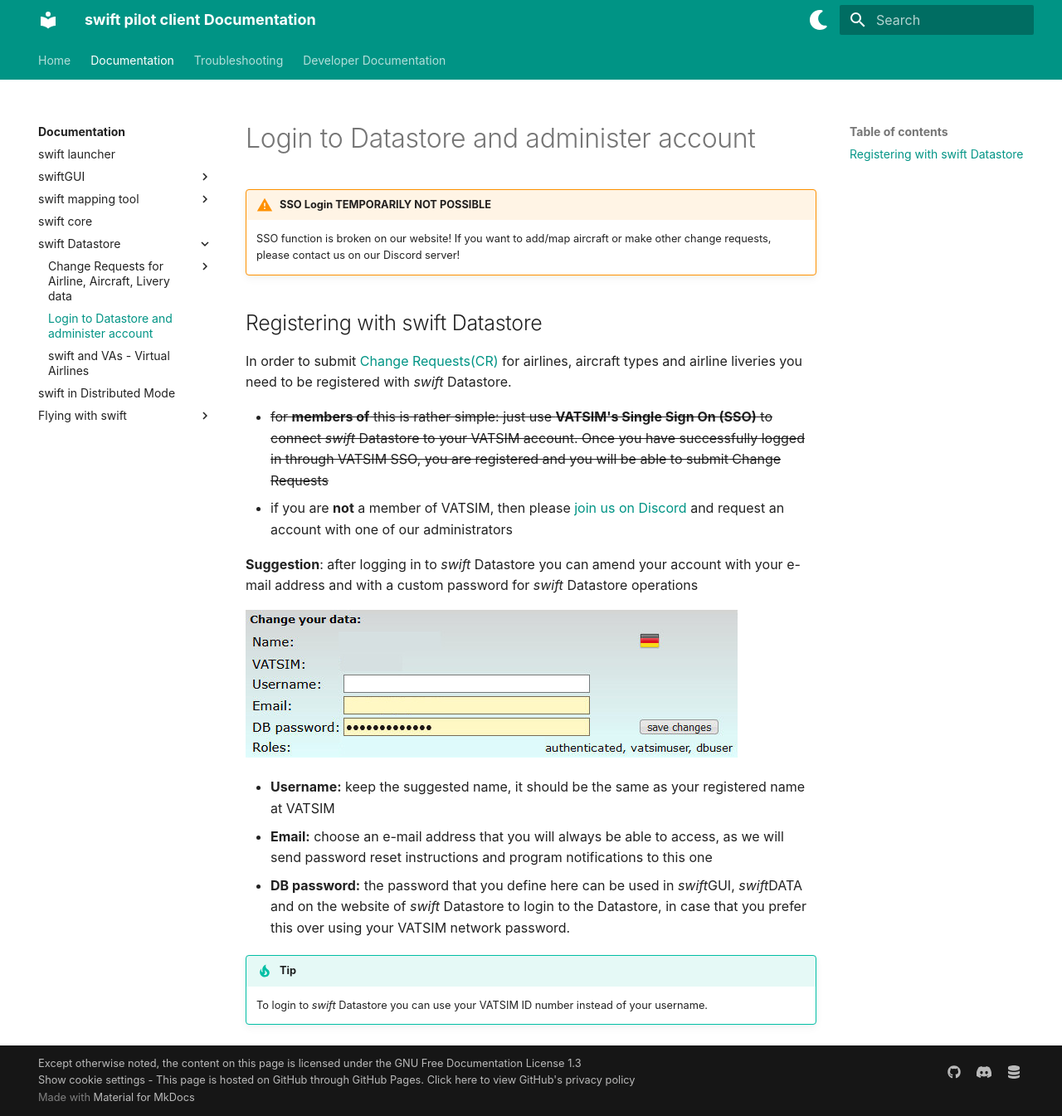
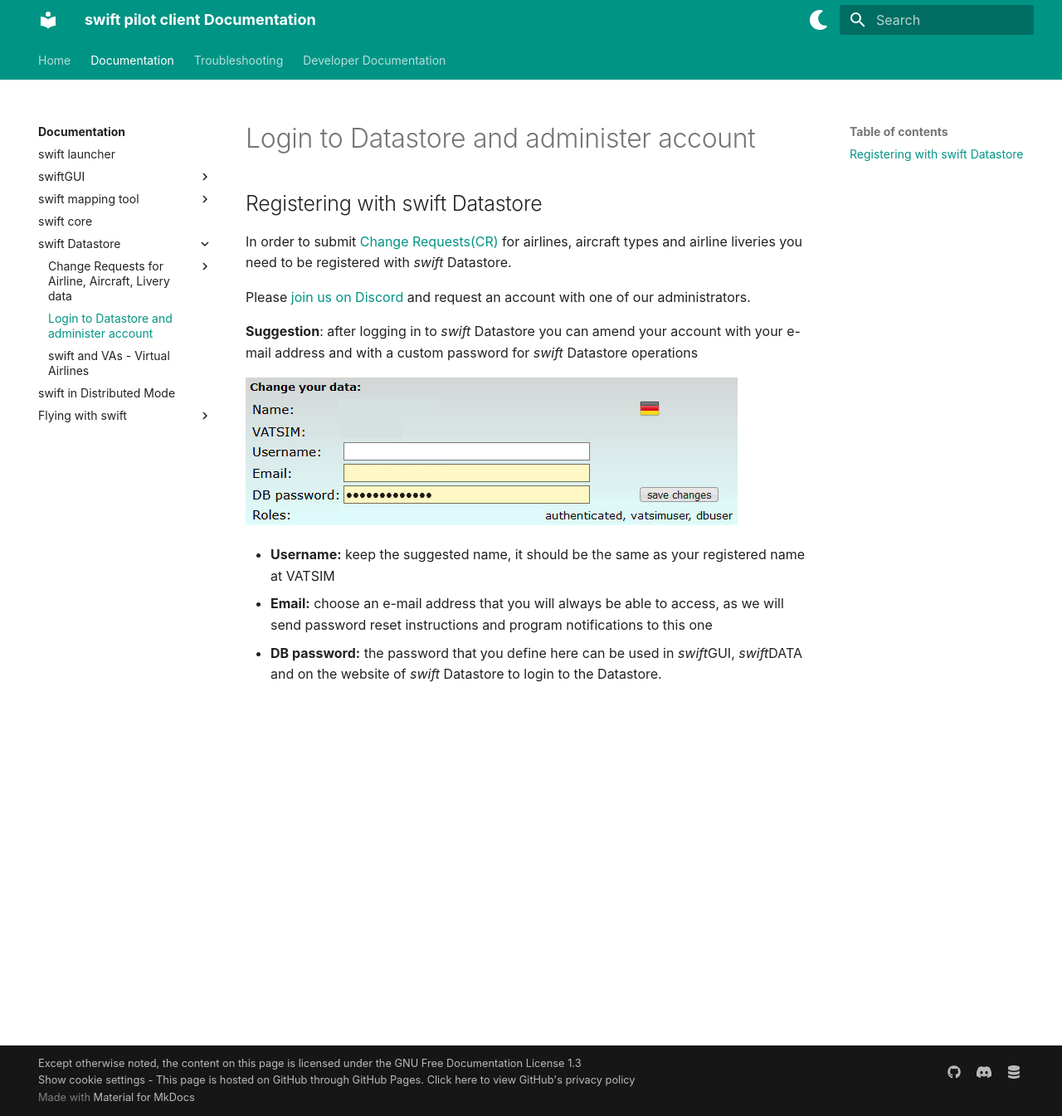
Before and after one commit to swift-project/docs, an MkDocs documentation site: the page built from docs/documentation/swift_datastore/login.md, in a window 1280 px wide and 1345 px high. Shown: the whole window at 83% size. Built offline with MkDocs 1.6.1 and Material for MkDocs 9.7.7, drawn with Linux system fonts in a browser that asks for light colours.

Commit message:
Remove outdated SSO login information

```diff
--- a/docs/documentation/swift_datastore/login.md
+++ b/docs/documentation/swift_datastore/login.md
@@ -3,18 +3,10 @@
     SPDX-License-Identifier: GFDL-1.3-only
 -->
 
-!!! warning "SSO Login TEMPORARILY **NOT** POSSIBLE"
-
-    SSO function is broken on our website!
-    If you want to add/map aircraft or make other change requests, please contact us on our Discord server!
-
-
 ## Registering with swift Datastore
 In order to submit [Change Requests(CR)](./change_requests.md) for airlines, aircraft types and airline liveries you need to be registered with *swift* Datastore.
 
-* <del>for **members of** this is rather simple: just use **VATSIM's Single Sign On (SSO)** to connect *swift* Datastore to your VATSIM account.
-  Once you have successfully logged in through VATSIM SSO, you are registered and you will be able to submit Change Requests</del>
-* if you are **not** a member of VATSIM, then please [join us on Discord](https://discord.gg/R7Atd9A) and request an account with one of our administrators
+Please [join us on Discord](https://discord.gg/R7Atd9A) and request an account with one of our administrators.
 
 
 **Suggestion**: after logging in to *swift* Datastore you can amend your account with your e-mail address and with a custom password for *swift* Datastore operations
@@ -23,8 +15,4 @@ In order to submit [Change Requests(CR)](./change_requests.md) for airlines, air
 
 * **Username:** keep the suggested name, it should be the same as your registered name at VATSIM
 * **Email:** choose an e-mail address that you will always be able to access, as we will send password reset instructions and program notifications to this one
-* **DB password:** the password that you define here can be used in *swift*GUI, *swift*DATA and on the website of *swift* Datastore to login to the Datastore, in case that you prefer this over using your VATSIM network password.
-
-!!! tip
-
-    To login to *swift* Datastore you can use your VATSIM ID number instead of your username.
+* **DB password:** the password that you define here can be used in *swift*GUI, *swift*DATA and on the website of *swift* Datastore to login to the Datastore.
```
Also changed, not shown: docs/documentation/flying/instant_mapping.md (+2 -4 lines), docs/documentation/swift_datastore/change_requests.md (+1 -3 lines), docs/img/changerequest_vatsimsso.jpg (deleted), docs/img/quickmapping_mappingwizard_logindatastore.jpg (deleted).
